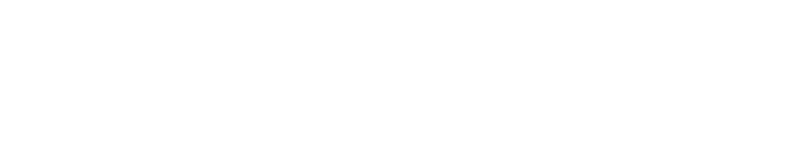
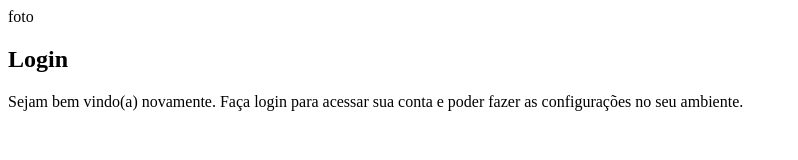
Before and after one commit to AdrielTeles97/projeto-login, a plain HTML site: page index.html in a window 1280 px wide. Shown: the whole page, without its empty margins (0-798 px from the left). Drawn offline with Linux system fonts and the light colour scheme.

Commit message:
estrutura criada

```diff
--- /dev/null
+++ b/estilos/style.css
@@ -0,0 +1,6 @@
+@charset "UTF-8";
+
+/*Paleta de cores
+    Verde: #49a09d;
+    Roxo: #5f2c52;
+*/
--- a/index.html
+++ b/index.html
@@ -5,8 +5,30 @@
     <meta http-equiv="X-UA-Compatible" content="IE=edge">
     <meta name="viewport" content="width=device-width, initial-scale=1.0">
     <title>Login</title>
+    <link rel="stylesheet" href="estilos/style.css">
 </head>
 <body>
+    <main>
+        <section id="login">
+            <div id="imagem">
+                foto
+            </div>
+
+            <div id="formulario">
+                <h1>Login</h1>
+                <p>
+                    Sejam bem vindo(a) novamente. Faça login para acessar sua conta e poder
+                    fazer as configurações no seu ambiente.
+                </p>
+                <form action="login.php" method="post">
+
+                </form>
+
+            </div>
+
+        </section>
+
+    </main>
 
 </body>
 </html>
```
